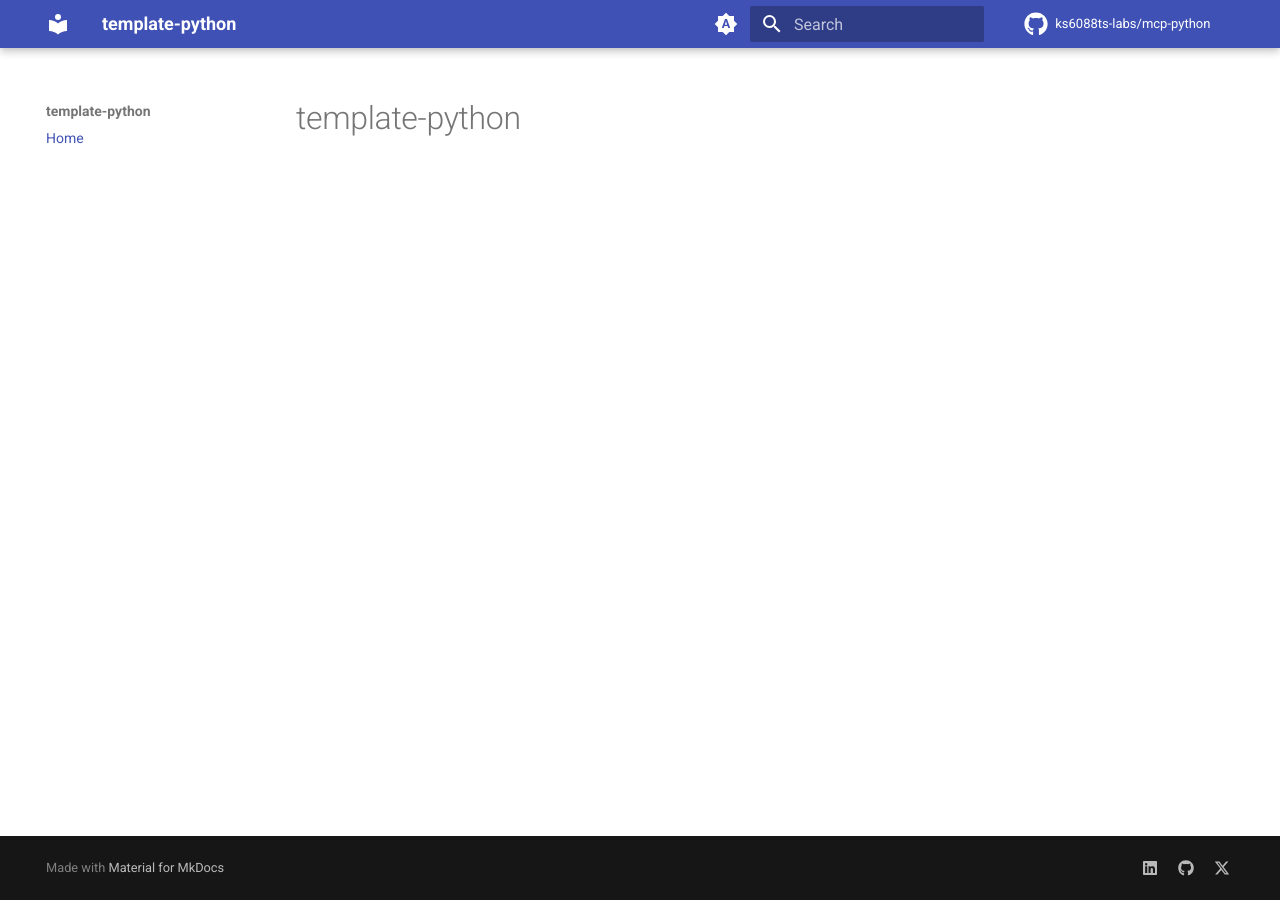
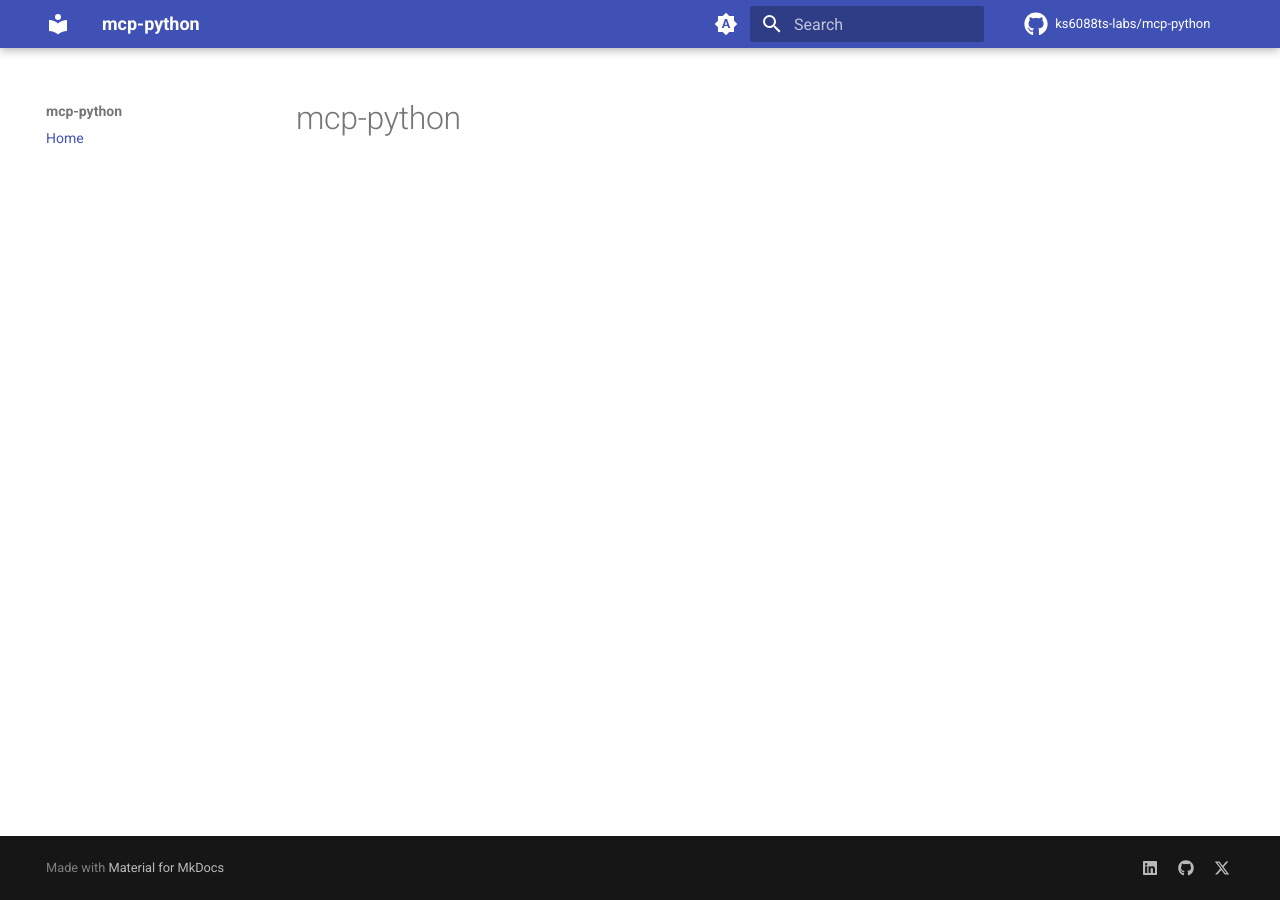
Before and after one commit to ks6088ts-labs/mcp-python, an MkDocs documentation site: the page built from docs/index.md, in a window 1280 px wide. Built offline with MkDocs 1.6.1 and Material for MkDocs 9.7.7, drawn with Linux system fonts in a browser that asks for light colours; comment, search, counter and statistics services are not loaded.

Commit message:
template-python -> mcp-python

```diff
--- a/README.md
+++ b/README.md
@@ -4,7 +4,7 @@
 [![ghcr-release](https://github.com/ks6088ts-labs/mcp-python/actions/workflows/ghcr-release.yaml/badge.svg)](https://github.com/ks6088ts-labs/mcp-python/actions/workflows/ghcr-release.yaml)
 [![docs](https://github.com/ks6088ts-labs/mcp-python/actions/workflows/github-pages.yaml/badge.svg)](https://github.com/ks6088ts-labs/mcp-python/actions/workflows/github-pages.yaml)
 
-# template-python
+# mcp-python
 
 This is a template repository for Python
 
--- a/docs/index.md
+++ b/docs/index.md
@@ -1 +1 @@
-# template-python
+# mcp-python
--- a/mkdocs.yml
+++ b/mkdocs.yml
@@ -1,5 +1,5 @@
 # yaml-language-server: $schema=https://squidfunk.github.io/mkdocs-material/schema.json
-site_name: template-python
+site_name: mcp-python
 site_url: ""
 repo_url: https://github.com/ks6088ts-labs/mcp-python
 repo_name: ks6088ts-labs/mcp-python
--- a/pyproject.toml
+++ b/pyproject.toml
@@ -1,5 +1,5 @@
 [project]
-name = "template-python"
+name = "mcp-python"
 version = "0.0.1"
 description = "A GitHub template repository for Python"
 readme = "README.md"
```
Also changed, not shown: 5 other files.
